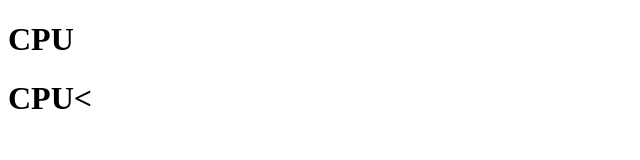
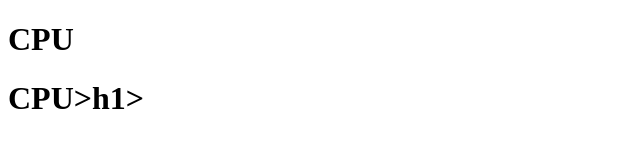
Before and after one commit to iamneo-production/dbbefafbeeaddadaeccdfffebaeceaec, a plain HTML site: page public/index.html in a window 1280 px wide. Shown: the full height of the page, 0-640 px from the left. Drawn offline with Linux system fonts and the light colour scheme.

Commit message:
Backup Commit

```diff
--- a/public/index.html
+++ b/public/index.html
@@ -9,7 +9,8 @@
 </head>
 <body>
     <h1>CPU</h1>
-    <h1>CPU<</h1>
+    <h1>CPU>h1>
+        <h1 VANAKKAMDA MAPLA></h1>
 
 </body>
 </html>
```
